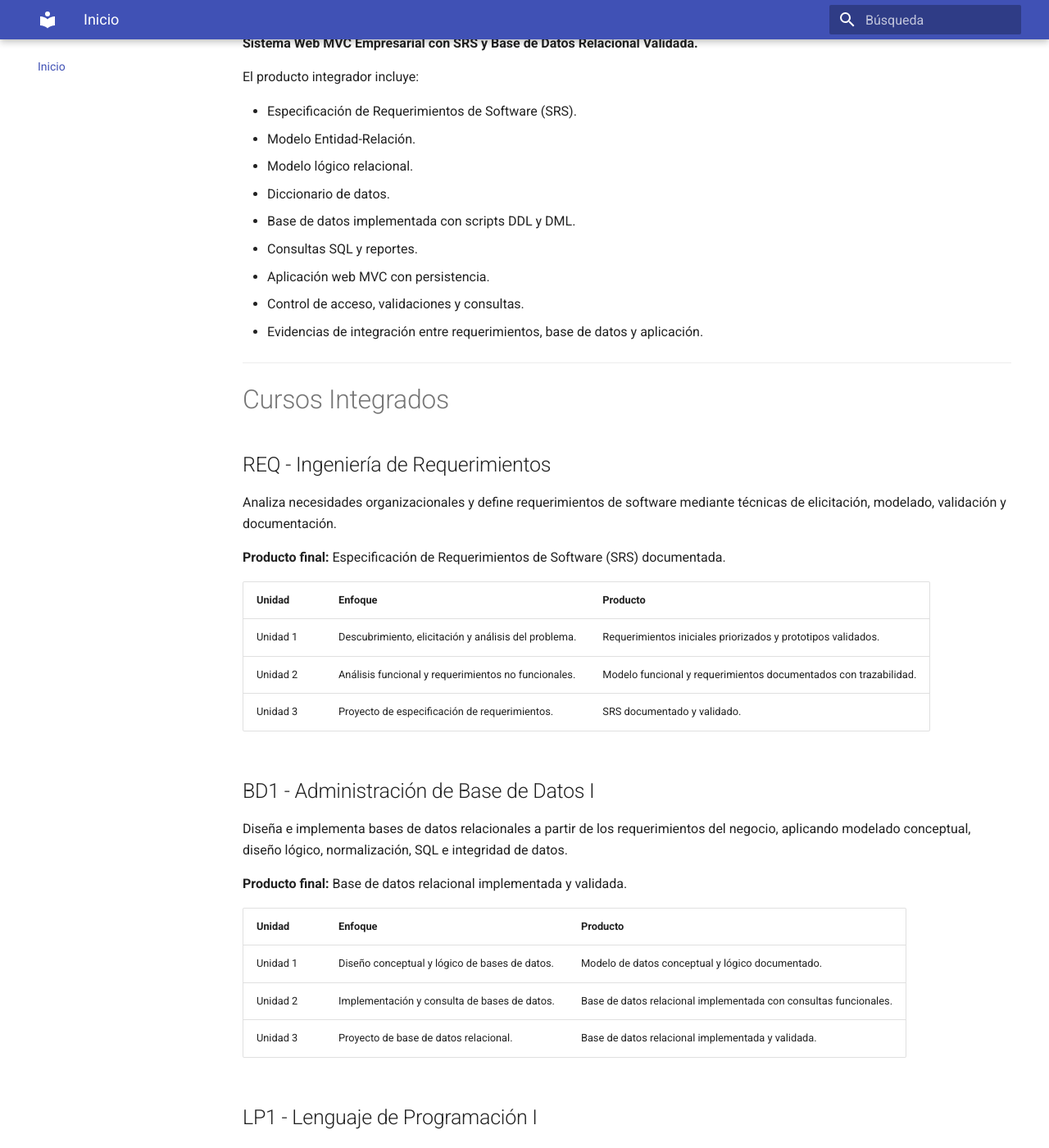
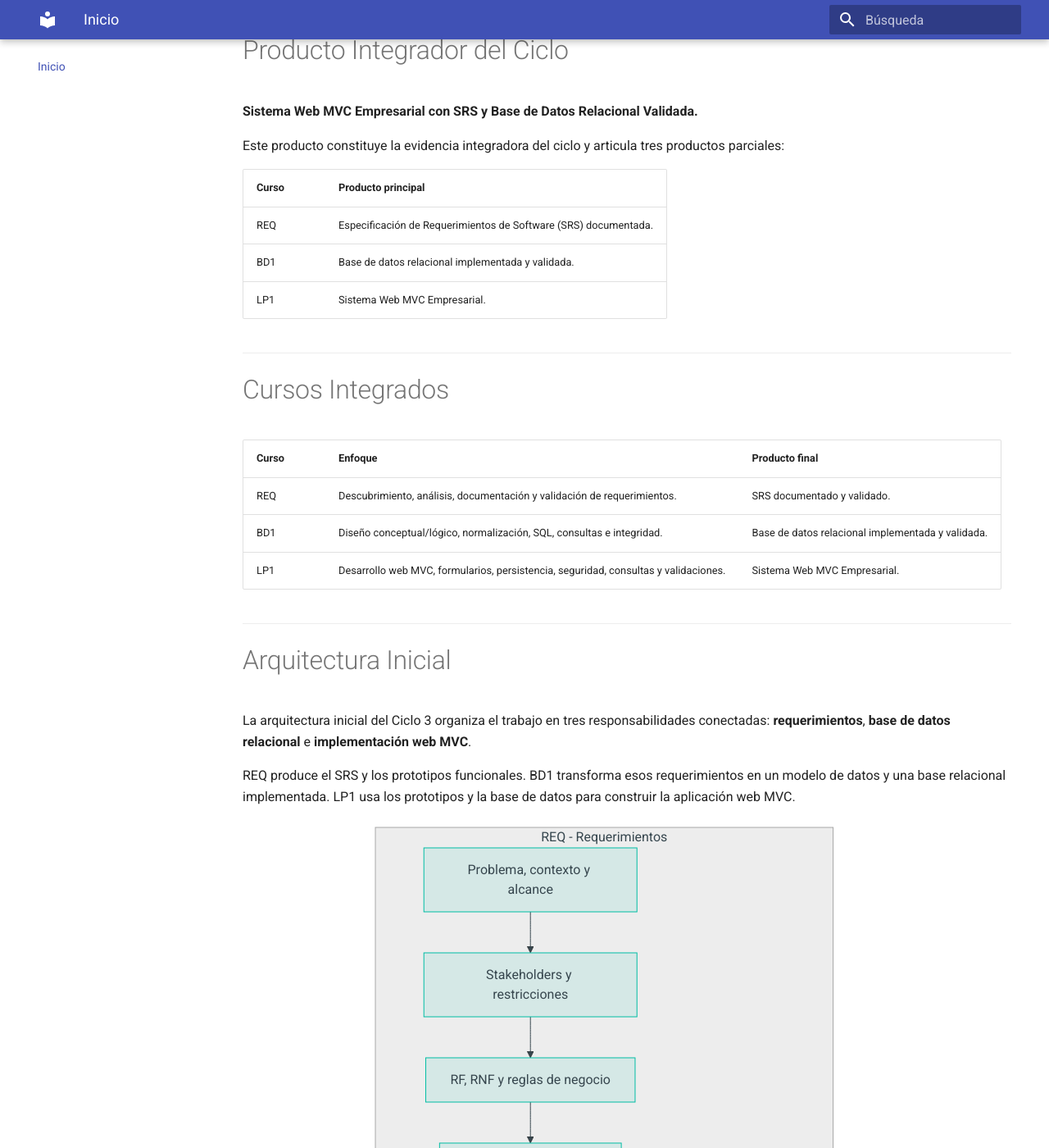
Before and after one commit to 262ciclo3/bomstart, an MkDocs documentation site: the page built from docs/index.md, in a window 1280 px wide and 1400 px high, scrolled down 617 px. Shown: the whole window at 82% size. Built offline with MkDocs 1.6.1 and Material for MkDocs 9.7.7, drawn with Linux system fonts in a browser that asks for light colours; some of the changed text lies outside the part shown.

Commit message:
first commit

````diff
--- a/docs/index.md
+++ b/docs/index.md
@@ -1,10 +1,10 @@
 # Integración Curricular del Ciclo 3 - 2026-2
 
-# Proyecto Integrador del Ciclo
+# Vista General
 
 El Ciclo 3 integra **Ingeniería de Requerimientos (REQ)**, **Administración de Base de Datos I (BD1)** y **Lenguaje de Programación I (LP1)** alrededor de un mismo sistema web empresarial.
 
-La integración curricular se organiza así:
+La secuencia curricular del ciclo es:
 
 ```text
 REQ -> BD1 -> LP1
@@ -12,63 +12,33 @@ REQ -> BD1 -> LP1
 
 REQ define el problema y documenta los requerimientos. BD1 transforma esos requerimientos en una base de datos relacional. LP1 implementa una aplicación web MVC usando los requerimientos y la base de datos construida.
 
+Para el detalle metodológico del proyecto, revisa:
+
+[Proyecto Integrador del Ciclo 3](proyecto-integrador/index.md)
+
 ---
 
 # Producto Integrador del Ciclo
 
 **Sistema Web MVC Empresarial con SRS y Base de Datos Relacional Validada.**
 
-El producto integrador incluye:
+Este producto constituye la evidencia integradora del ciclo y articula tres productos parciales:
 
-- Especificación de Requerimientos de Software (SRS).
-- Modelo Entidad-Relación.
-- Modelo lógico relacional.
-- Diccionario de datos.
-- Base de datos implementada con scripts DDL y DML.
-- Consultas SQL y reportes.
-- Aplicación web MVC con persistencia.
-- Control de acceso, validaciones y consultas.
-- Evidencias de integración entre requerimientos, base de datos y aplicación.
+| Curso | Producto principal |
+|---|---|
+| REQ | Especificación de Requerimientos de Software (SRS) documentada. |
+| BD1 | Base de datos relacional implementada y validada. |
+| LP1 | Sistema Web MVC Empresarial. |
 
 ---
 
 # Cursos Integrados
 
-## REQ - Ingeniería de Requerimientos
-
-Analiza necesidades organizacionales y define requerimientos de software mediante técnicas de elicitación, modelado, validación y documentación.
-
-**Producto final:** Especificación de Requerimientos de Software (SRS) documentada.
-
-| Unidad | Enfoque | Producto |
+| Curso | Enfoque | Producto final |
 |---|---|---|
-| Unidad 1 | Descubrimiento, elicitación y análisis del problema. | Requerimientos iniciales priorizados y prototipos validados. |
-| Unidad 2 | Análisis funcional y requerimientos no funcionales. | Modelo funcional y requerimientos documentados con trazabilidad. |
-| Unidad 3 | Proyecto de especificación de requerimientos. | SRS documentado y validado. |
-
-## BD1 - Administración de Base de Datos I
-
-Diseña e implementa bases de datos relacionales a partir de los requerimientos del negocio, aplicando modelado conceptual, diseño lógico, normalización, SQL e integridad de datos.
-
-**Producto final:** Base de datos relacional implementada y validada.
-
-| Unidad | Enfoque | Producto |
-|---|---|---|
-| Unidad 1 | Diseño conceptual y lógico de bases de datos. | Modelo de datos conceptual y lógico documentado. |
-| Unidad 2 | Implementación y consulta de bases de datos. | Base de datos relacional implementada con consultas funcionales. |
-| Unidad 3 | Proyecto de base de datos relacional. | Base de datos relacional implementada y validada. |
-
-## LP1 - Lenguaje de Programación I
-
-Desarrolla aplicaciones web MVC aplicando arquitectura web, formularios, persistencia, relaciones, consultas, control de acceso, validaciones y buenas prácticas de desarrollo.
-
-**Producto final:** Sistema Web MVC Empresarial.
-
-| Unidad | Enfoque | Producto |
-|---|---|---|
-| Unidad 1 | Fundamentos del desarrollo web. | Página web interactiva con plantillas y formularios. |
-| Unidad 2 | Desarrollo de aplicaciones web MVC. | Aplicación web MVC con persistencia, relaciones, seguridad y consultas. |
-| Unidad 3 | Proyecto integrador web MVC. | Sistema Web MVC Empresarial sustentado. |
+| REQ | Descubrimiento, análisis, documentación y validación de requerimientos. | SRS documentado y validado. |
+| BD1 | Diseño conceptual/lógico, normalización, SQL, consultas e integridad. | Base de datos relacional implementada y validada. |
+| LP1 | Desarrollo web MVC, formularios, persistencia, seguridad, consultas y validaciones. | Sistema Web MVC Empresarial. |
 
 ---
 
@@ -80,79 +50,49 @@ REQ produce el SRS y los prototipos funcionales. BD1 transforma esos requerimien
 
 ```mermaid
 flowchart TB
-    subgraph Proyecto["Proyecto integrador del Ciclo 3"]
-        subgraph REQ["REQ - Requerimientos"]
-            Problema["Problema, contexto y alcance"]
-            Stakeholders["Stakeholders y restricciones"]
-            Reqs["RF, RNF y reglas de negocio"]
-            Prototipos["Prototipos y validación"]
-            SRS["SRS documentado"]
-        end
+    subgraph REQ["REQ - Requerimientos"]
+        Problema["Problema, contexto y alcance"]
+        Stakeholders["Stakeholders y restricciones"]
+        Reqs["RF, RNF y reglas de negocio"]
+        Prototipos["Prototipos y validación"]
+        SRS["SRS documentado"]
+    end
 
-        subgraph BD1["BD1 - Base de Datos Relacional"]
-            ER["Modelo entidad-relación"]
-            Logico["Modelo lógico relacional"]
-            Diccionario["Diccionario de datos"]
-            Scripts["Scripts DDL / DML"]
-            Consultas["Consultas SQL y reportes"]
-            BD["Base de datos relacional validada"]
-        end
+    subgraph BD1["BD1 - Base de Datos Relacional"]
+        ER["Modelo entidad-relación"]
+        Logico["Modelo lógico relacional"]
+        Diccionario["Diccionario de datos"]
+        Scripts["Scripts DDL / DML"]
+        Consultas["Consultas SQL y reportes"]
+        BD["Base de datos relacional validada"]
+    end
 
-        subgraph LP1["LP1 - Aplicación Web MVC"]
-            UI["Plantillas, formularios e interacción web"]
-            MVC["Rutas, controladores y servicios"]
-            ORM["ORM / repositorios"]
-            Seguridad["Autenticación, autorización y sesiones"]
-            Validaciones["Validaciones, errores y consultas"]
-            App["Sistema Web MVC empresarial"]
-        end
+    subgraph LP1["LP1 - Aplicación Web MVC"]
+        UI["Plantillas, formularios e interacción web"]
+        MVC["Rutas, controladores y servicios"]
+        ORM["ORM / repositorios"]
+        Seguridad["Autenticación, autorización y sesiones"]
+        Validaciones["Validaciones, errores y consultas"]
+        App["Sistema Web MVC empresarial"]
     end
 
     Problema --> Stakeholders --> Reqs --> Prototipos --> SRS
     SRS --> ER --> Logico --> Diccionario --> Scripts --> Consultas --> BD
-    Prototipos --> UI
-    BD --> ORM
-    UI --> MVC --> ORM --> Seguridad --> Validaciones --> App
-    Consultas --> Validaciones
-    SRS --> App
+    BD --> UI --> MVC --> ORM --> Seguridad --> Validaciones --> App
+
+    Prototipos -. orientan pantallas .-> UI
+    Consultas -. alimentan consultas web .-> Validaciones
+    SRS -. trazabilidad funcional .-> App
 ```
 
-La integración se valida cuando los requerimientos documentados, el modelo de datos y la aplicación web pertenecen al mismo dominio y pueden trazarse entre sí.
+---
 
----
-# Hitos Transversales
+# Navegación Recomendada
 
-## Hito 1 - Evaluación Unidad 1
-
-| Curso | Sesión | Evidencia esperada |
-|---|---:|---|
-| REQ | S6 | Requerimientos iniciales priorizados y prototipos validados. |
-| BD1 | S6 | Modelo de datos conceptual y lógico documentado. |
-| LP1 | S5 | Página web interactiva con plantillas y formularios. |
-
-## Hito 2 - Evaluación Unidad 2
-
-| Curso | Sesión | Evidencia esperada |
-|---|---:|---|
-| REQ | S12 | Modelo funcional y requerimientos documentados con trazabilidad. |
-| BD1 | S12 | Base de datos relacional implementada con consultas funcionales. |
-| LP1 | S12 | Aplicación Web MVC con persistencia, relaciones, seguridad y validaciones. |
-
-## Hito 3 - Sustentación del Proyecto
-
-| Curso | Sesión | Evidencia esperada |
-|---|---:|---|
-| REQ | S15 | Sustentación del SRS. |
-| BD1 | S15 | Sustentación de la base de datos relacional. |
-| LP1 | S15 | Sustentación del Sistema Web MVC Empresarial. |
-
-## Cierre Final
-
-| Curso | Sesión | Evidencia esperada |
-|---|---:|---|
-| REQ | S16 | Evaluación final y cierre académico. |
-| BD1 | S16 | Evaluación final y cierre académico. |
-| LP1 | S16 | Evaluación final y cierre académico. |
+- [Proyecto Integrador](proyecto-integrador/index.md): alineamiento por sesiones, hitos, criterios de integración y metodología.
+- [REQ](req/index.md): contenido final de Ingeniería de Requerimientos.
+- [BD1](bd1/index.md): contenido final de Administración de Base de Datos I.
+- [LP1](lp1/index.md): contenido final de Lenguaje de Programación I.
 
 ---
 
````
